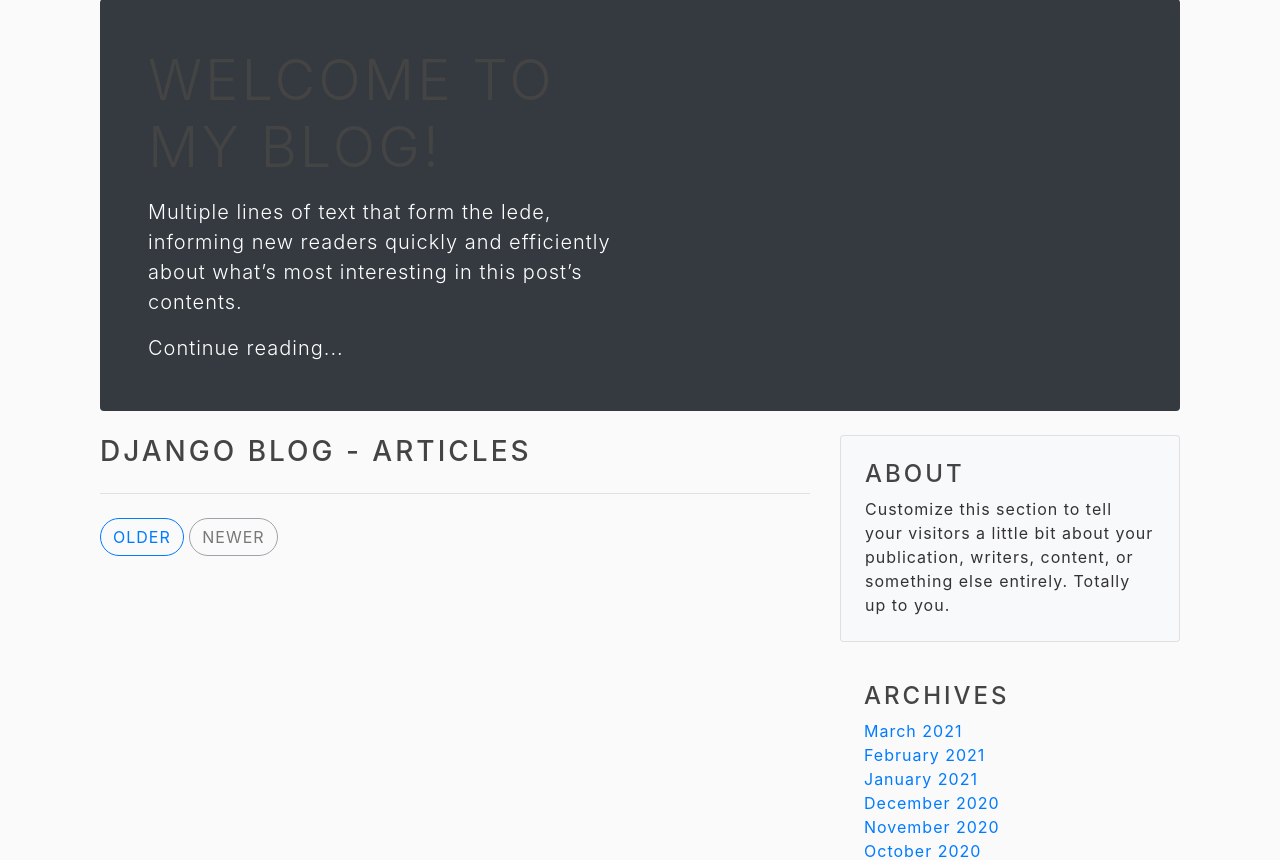
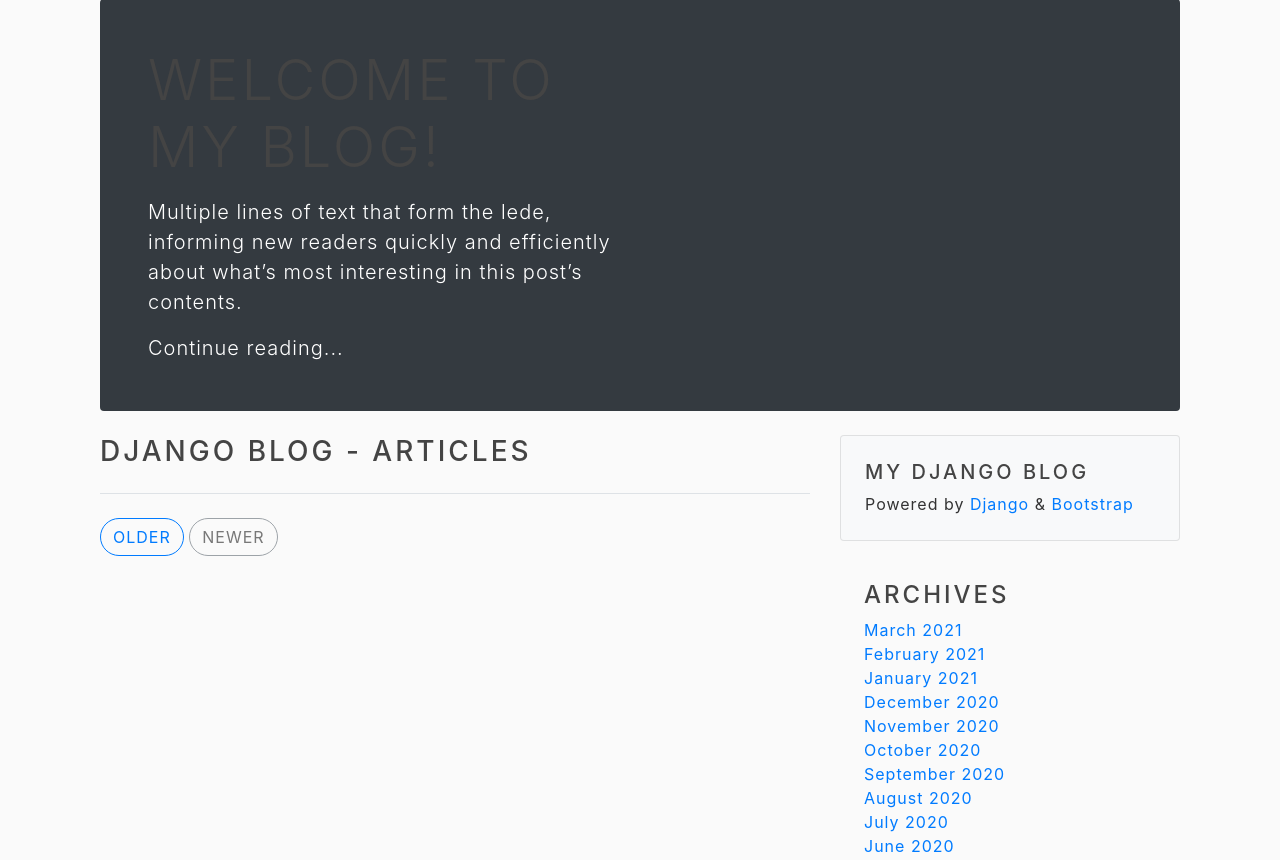
Before and after one commit to lijo-belardi/Progetto-Django-di-Lijo-Belardi, a Django app: page /api/ in a window 1280 px wide. Shown: the part 81-941 px from the top of the page. Run offline with Django 3.2, Linux system fonts and the light colour scheme; the visitor is signed in with stand-in values (Sample User, id 1); data that the repository does not hold is empty; some libraries are stand-ins or nearby versions.

Commit message:
Change on _widget_about.html

```diff
--- a/socialDex/templates/partials/_widget_about.html
+++ b/socialDex/templates/partials/_widget_about.html
@@ -1,4 +1,6 @@
 <div class="p-4 mb-3 bg-light rounded">
-    <h4 class="fst-italic">About</h4>
-    <p class="mb-0">Customize this section to tell your visitors a little bit about your publication, writers, content, or something else entirely. Totally up to you.</p>
+    <h5 class="fst-italic">My Django Blog</h5>
+    <p class="mb-0">
+        Powered by <a href="https://www.djangoproject.com">Django</a> & <a href="https://getbootstrap.com">Bootstrap</a>
+    </p>
 </div>
```
